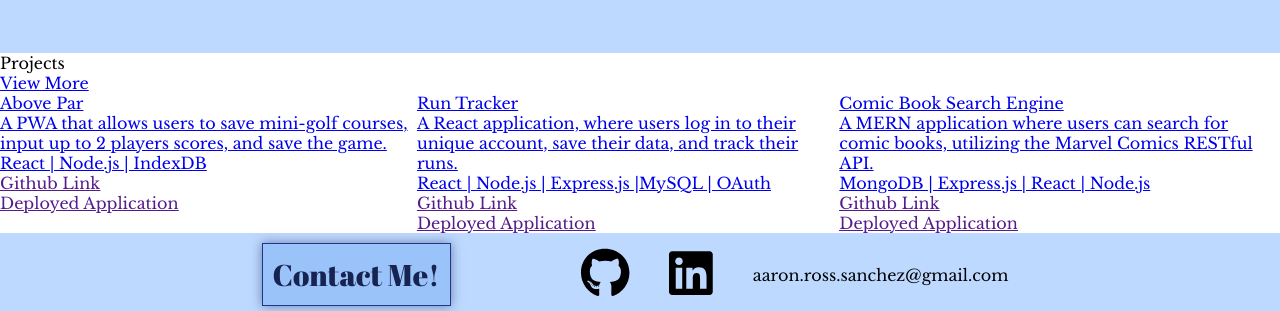
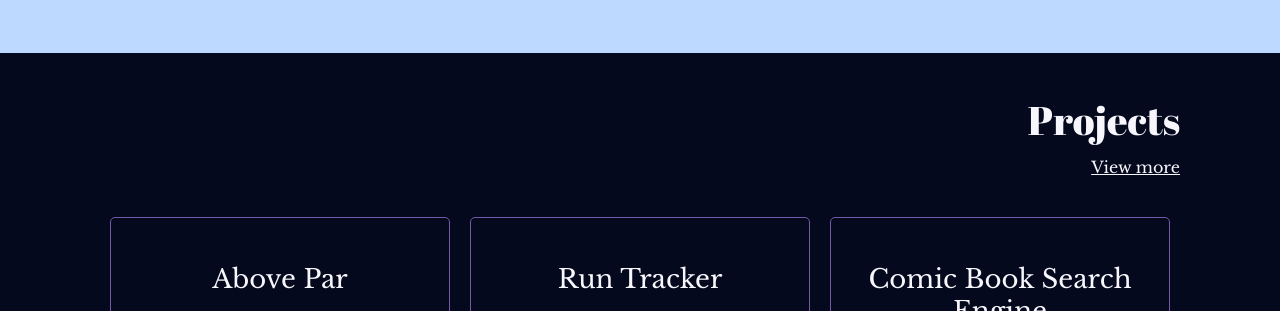
Before and after one commit to aarosan/react-portfolio, a React (Create React App) app: page / in a window 1280 px wide. Shown: the part 489-800 px from the top of the page. Built offline with nearby package versions, Linux system fonts and the light colour scheme.

Commit message:
<AllProject /> and Finished Home Page

```diff
--- a/src/App.css
+++ b/src/App.css
@@ -1,4 +1,4 @@
 body {
-  /* background-color: #05091E; */
+  background-color: #05091E;
   font-family: 'Libre Baskerville', serif;
 }
--- a/src/components/allProjects.jsx
+++ b/src/components/allProjects.jsx
@@ -7,20 +7,25 @@ import "./styles/allProjects.css"
 
 const AllProjects = () => {
     return (
-            <div className="project-section-container">
+            <div className="project-section">
+
+                <div className="project-flex">
 
                     <div className="projects-text">
+
                         <div className="projects-title">
                             Projects
                         </div>
+
                         <div className="projects-view-more">
-                        <a href="/">View More</a>
+                            <a href="/">View more</a>
                         </div>
+
                     </div>
 
                     <div className="all-projects-container">
                         {INFO.projects.map((project, index) => (
-                        <div className="all=projects-project" key={index}>
+                            <div className="all-projects-project" key={index}>
                                 <Project
                                     title={project.title}
                                     description={project.description}
@@ -35,7 +40,7 @@ const AllProjects = () => {
 
                 </div>
 
-
+            </div>
     )
 }
 
--- a/src/components/styles/allProjects.css
+++ b/src/components/styles/allProjects.css
@@ -1,3 +1,46 @@
+.project-flex {
+    display: flex;
+    flex-direction: column;
+    padding: 10px 0 10px 0;
+}
+
+.projects-text {
+    display: flex;
+    flex-direction: column;
+    align-items: flex-end;
+    padding-top: 30px;
+    margin-right: 100px;
+}
+
+.projects-title {
+    font-family: "Abril Fatface", serif;
+    font-weight: 400;
+    font-style: normal;
+    font-size: 40px;
+    color: #F7F6FC;
+}
+
+.projects-view-more {
+    padding-top: 10px;
+}
+
+.projects-view-more a {
+    color: #F7F6FC;
+}
+
 .all-projects-container {
     display: flex;
+    flex-wrap: wrap;
+    align-items: stretch;
+    padding-top: 30px;
+    padding-bottom: 30px;
+    margin-left: 100px;
+    margin-right: 100px;
 }
+
+.all-projects-project {
+    width: calc(100% / 3);
+    box-sizing: border-box;
+    padding: 10px;
+    overflow: hidden;
+}
--- a/src/components/styles/project.css
+++ b/src/components/styles/project.css
@@ -0,0 +1,69 @@
+.project {
+    border-radius: 5px;
+    height: 100%;
+    background-color: transparent;
+    border: 1px solid #7159A7;
+}
+
+.project a {
+    text-decoration: none;
+}
+
+.project:hover {
+    background: rgba(119, 85, 172, 0.75);
+    opacity: 1;
+    transition: background-color .3s ease-in-out;
+}
+
+.project-container {
+    padding: 30px 10px 30px 10px;
+    color: #F7F6FC;
+    display: flex;
+    flex-direction: column;
+    justify-content: center;
+    align-items: center;
+}
+
+.project-title {
+    font-size: 26px;
+    padding-top: 15px;
+    text-align: center;
+}
+
+.project-description {
+    font-size: 16px;
+    padding-top: 15px;
+    margin-bottom: 1em;
+    text-align: center;
+}
+
+.project-languages {
+    padding-top: 15px;
+    margin-bottom: 1em;
+}
+
+.project-github {
+    padding-top: 15px;
+    margin-bottom: 1em;
+}
+
+.project-github a {
+    color: #F7F6FC;
+}
+
+.project-github a:hover {
+    color: black;
+}
+
+.project-deployed {
+    padding-top: 15px;
+    margin-bottom: 1em;
+}
+
+.project-deployed a {
+    color: #F7F6FC;
+}
+
+.project-deployed a:hover {
+    color: black;
+}
```
Lines whose indentation alone changed are shown as unchanged.
